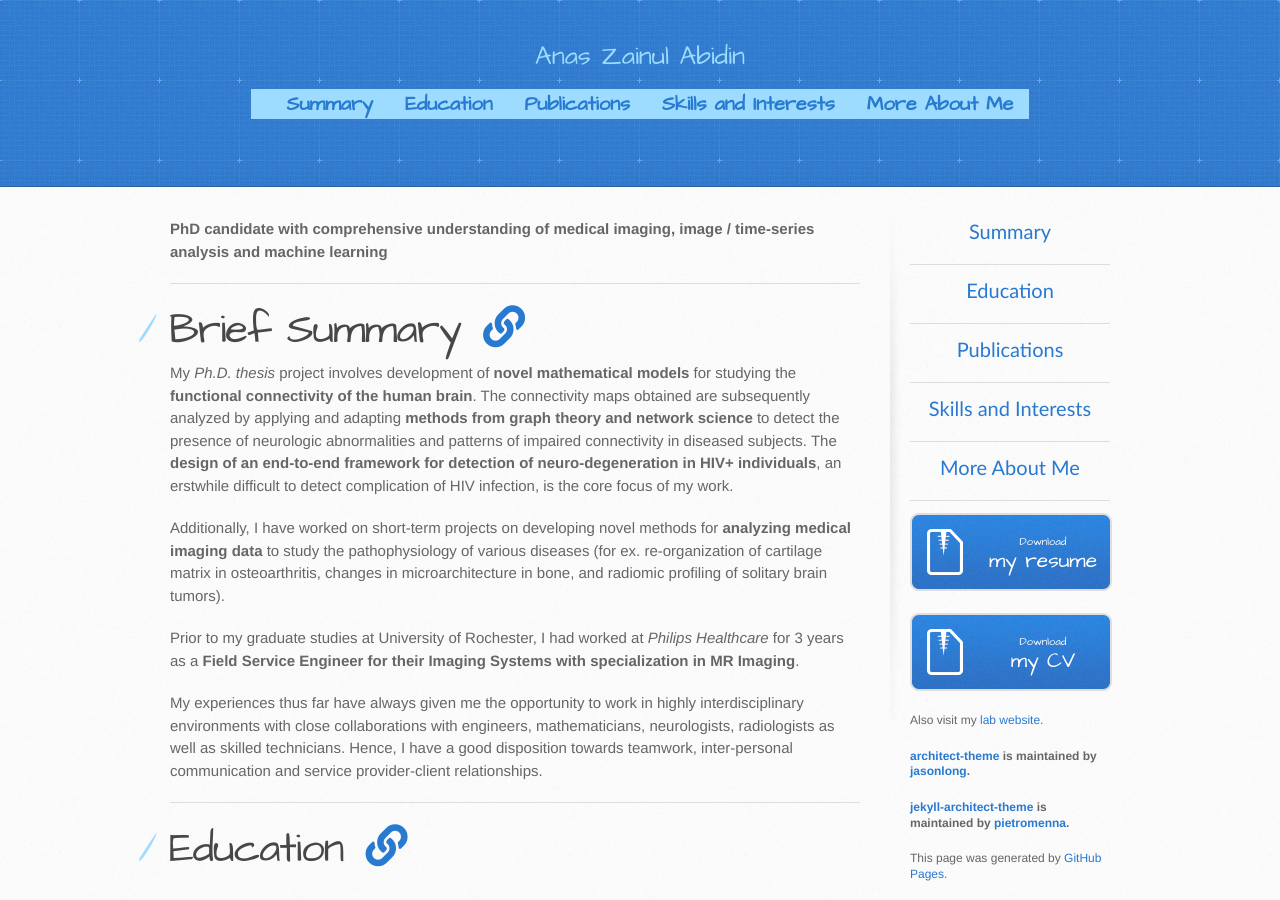
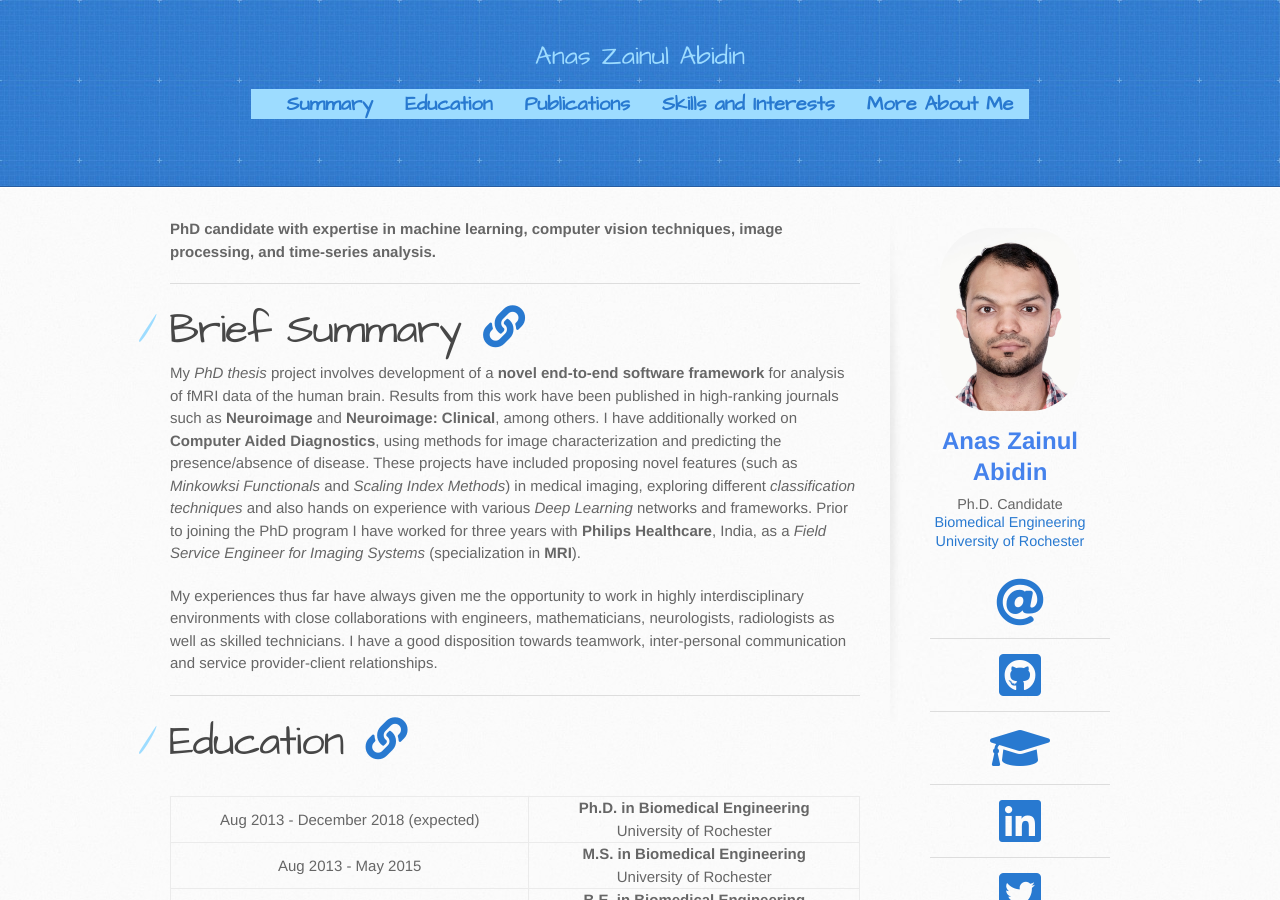
Before and after one commit to anaszain89/anaszain89.github.io, a Jekyll site: the page built from index.md, in a window 1280 px wide and 900 px high. Built offline with Jekyll 4.4.1, drawn with Linux system fonts in a browser that asks for light colours; nearby versions of some CDN libraries; some of the changed text lies outside the part shown.

Commit message:
Udpated index

```diff
--- a/_layouts/default.html
+++ b/_layouts/default.html
@@ -74,7 +74,7 @@
 
         <aside id="sidebar">
           <div align="center">
-          {% include navigation.html %}
+          {% include navigation2.html %}
 
           <a href="/data/AnasAbidin_Resume.pdf" class="button">
             <small>Download</small>
--- a/index.md
+++ b/index.md
@@ -5,26 +5,22 @@ title: Welcome to Anas' webpage
 ---
 <div id="Top" name="Top">  </div>
 
-**PhD candidate with comprehensive understanding of medical imaging, image / time-series analysis and machine learning**
+**PhD candidate with expertise in machine learning, computer vision techniques, image processing, and time-series analysis.**
 
 * * *
 <div id="Summary" name="Summary">  </div>
 # Brief Summary <a href="/index.html#Top"><i class="fas fa-link"></i></a>
 
-My _Ph.D. thesis_ project involves development of **novel mathematical models** for studying the **functional connectivity of the human brain**. The connectivity maps obtained are subsequently analyzed by applying and adapting **methods from graph theory and network science** to detect the presence of neurologic abnormalities and patterns of impaired connectivity in diseased subjects. The **design of an end-to-end framework for detection of neuro-degeneration in HIV+ individuals**, an erstwhile difficult to detect complication of HIV infection, is the core focus of my work.
+My _PhD thesis_ project involves development of a **novel end-to-end software framework** for analysis of fMRI data of the human brain. Results from this work have been published in high-ranking journals such as **Neuroimage** and **Neuroimage: Clinical**, among others. I have additionally worked on **Computer Aided Diagnostics**, using methods for image characterization and predicting the presence/absence of disease. These projects have included proposing novel features (such as _Minkowksi Functionals_ and _Scaling Index Methods_) in medical imaging, exploring different _classification techniques_ and also hands on experience with various _Deep Learning_ networks and frameworks. Prior to joining the PhD program I have worked for three years with **Philips Healthcare**, India, as a _Field Service Engineer for Imaging Systems_ (specialization in **MRI**).
 
-Additionally, I have worked on short-term projects on developing novel methods for **analyzing medical imaging data** to study the pathophysiology of various diseases (for ex. re-organization of cartilage matrix in osteoarthritis, changes in microarchitecture in bone, and radiomic profiling of solitary brain tumors).
-
-Prior to my graduate studies at University of Rochester, I had worked at _Philips Healthcare_ for 3 years as a **Field Service Engineer for their Imaging Systems with specialization in MR Imaging**.
-
-My experiences thus far have always given me the opportunity to work in highly interdisciplinary environments with close collaborations with engineers, mathematicians, neurologists, radiologists as well as skilled technicians. Hence, I have a good disposition towards teamwork, inter-personal communication and service provider-client relationships.
+My experiences thus far have always given me the opportunity to work in highly interdisciplinary environments with close collaborations with engineers, mathematicians, neurologists, radiologists as well as skilled technicians. I have a good disposition towards teamwork, inter-personal communication and service provider-client relationships.
 
 * * *
 <div id="Education" name="Education">  </div>
 # Education <a href="/index.html#Top"><i class="fas fa-link"></i></a>
-<table class="table table-hover">
+<table>
   <tr>
-    <td class="col-md-3">Aug 2013 - December 2018 (expected)</td>
+    <td >Aug 2013 - December 2018 (expected)</td>
     <td>
         <strong>Ph.D. in Biomedical Engineering</strong>
         <br>
@@ -32,7 +28,7 @@ My experiences thus far have always given me the opportunity to work in highly i
     </td>
   </tr>
   <tr>
-    <td class="col-md-3">Aug 2013 - May 2015</td>
+    <td>Aug 2013 - May 2015</td>
     <td>
         <strong>M.S. in Biomedical Engineering</strong>
         <br>
@@ -40,7 +36,7 @@ My experiences thus far have always given me the opportunity to work in highly i
     </td>
   </tr>
   <tr>
-    <td class="col-md-3">Aug 2006 - May 2010</td>
+    <td>Aug 2006 - May 2010</td>
     <td>
         <strong>B.E. in Biomedical Engineering</strong>
         <br>
@@ -95,28 +91,13 @@ My experiences thus far have always given me the opportunity to work in highly i
 </div>
 </div>
 </div>
-### For a full list please[download my CV](/data/AnasAbidin_CV.pdf) or check my <a href="https://scholar.google.com/citations?user=C1IIlf4AAAAJ&hl=en" target="_blank"><i class="fas fa-graduation-cap fa-1x"></i></a> page
+### For a full list please [download my CV](/data/AnasAbidin_CV.pdf) or check my <a href="https://scholar.google.com/citations?user=C1IIlf4AAAAJ&hl=en" target="_blank"><i class="fas fa-graduation-cap fa-1x"></i></a> page
 * * *
 <div id="Skills" name="Skills">  </div>
 # Skills & Interests <a href="/index.html#Top"><i class="fas fa-link"></i></a>
-<table class="table table-hover">
-<tr>
-  <td class='col-md-2'>Languages</td>
-  <td markdown="1">
-Python, MATLAB, Shell-scripting, C, LabVIEW
-  </td>
-</tr>
-<tr>
-  <td class='col-md-2'>Python Frameworks</td>
-  <td markdown="1">
-NumPy, scikit-learn, Pandas, PyTorch, TensorFlow
-  </td>
-</tr>
-<tr>
-  <td class='col-md-2'>Interests</td>
-  <td markdown="1">
-Machine Learning, Deep Learning, Image & Signal Processing, Medical Imaging, Statistical Modeling, Graph Theory
-  </td>
-</tr>
-</table>
+
+| Languages         | **Python, MATLAB**, Shell-scripting, C, LabVIEW                                                                 |
+| Python Frameworks | **NumPy, scikit-learn, Pandas, PyTorch, TensorFlow**|
+| Interests         | **Machine Learning, Deep Learning, Image & Signal Processing, Medical Imaging,Statistical Modeling, Graph Theory**|
+
 <hr>
```
Also changed, not shown: README.md.
